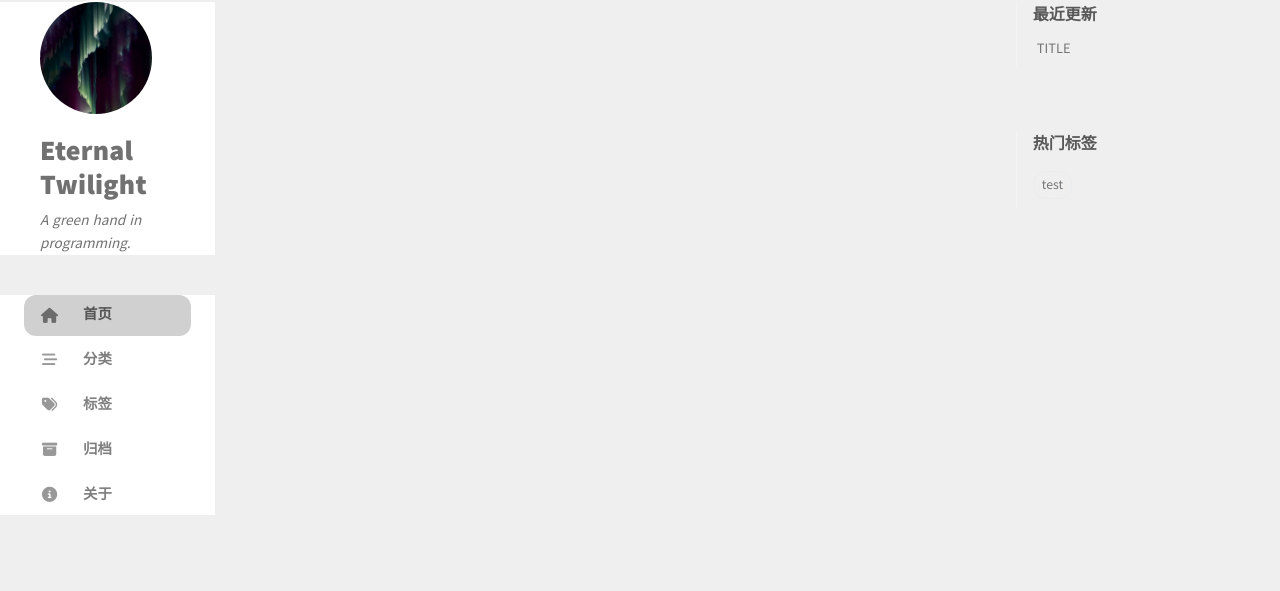
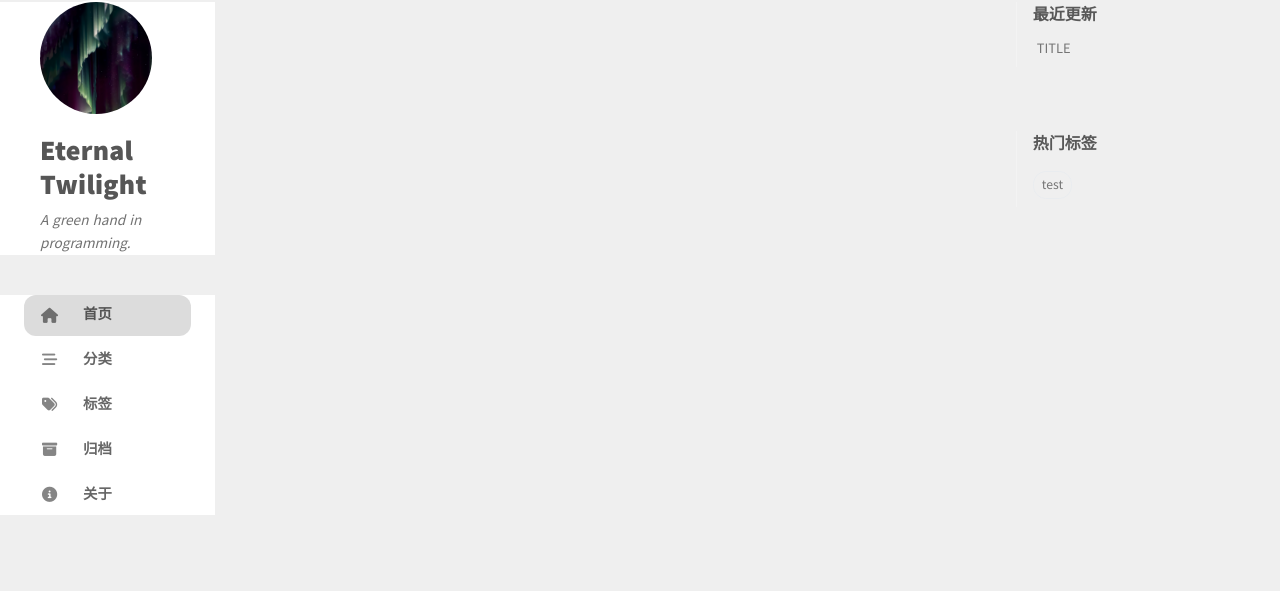
Before and after one commit to EtnlTwilight/etnltwilight.github, a Jekyll site: the page built from index.html, in a window 1280 px wide. Shown: the part 94-685 px from the top of the page. Built offline with Jekyll 4.4.1, drawn with Linux system fonts in a browser that asks for light colours; cached includes are drawn as plain includes.

Commit message:
Adjust theme colors.

```diff
--- a/_sass/colors/typography-dark.scss
+++ b/_sass/colors/typography-dark.scss
@@ -41,7 +41,7 @@
   --sidebar-border-color: #292929;
   --sidebar-muted-color: var(--site-title-color);
   --sidebar-active-color: #CCCCCC;
-  --sidebar-hover-bg: #333333;
+  --sidebar-hover-bg: #373737;
   --sidebar-nav-active-bg: #3d3d3d;
   --sidebar-btn-bg: #232328;
   --sidebar-btn-color: #787878;
--- a/_sass/colors/typography-light.scss
+++ b/_sass/colors/typography-light.scss
@@ -38,14 +38,14 @@
   );
 
   /* Sidebar */
-  --site-title-color: rgb(113, 113, 113);
+  --site-title-color: #565656;
   --site-subtitle-color: #717171;
   --sidebar-bg: white;
   --sidebar-border-color: #efefef;
   --sidebar-muted-color: var(--site-title-color);
   --sidebar-active-color: #424242;
   --sidebar-hover-bg: #e6e6e6;
-  --sidebar-nav-active-bg: #cccccc;
+  --sidebar-nav-active-bg: #d9d9d9;
   --sidebar-btn-bg: white;
   --sidebar-btn-color: #8e8e8e;
   --avatar-border-color: white;
```
